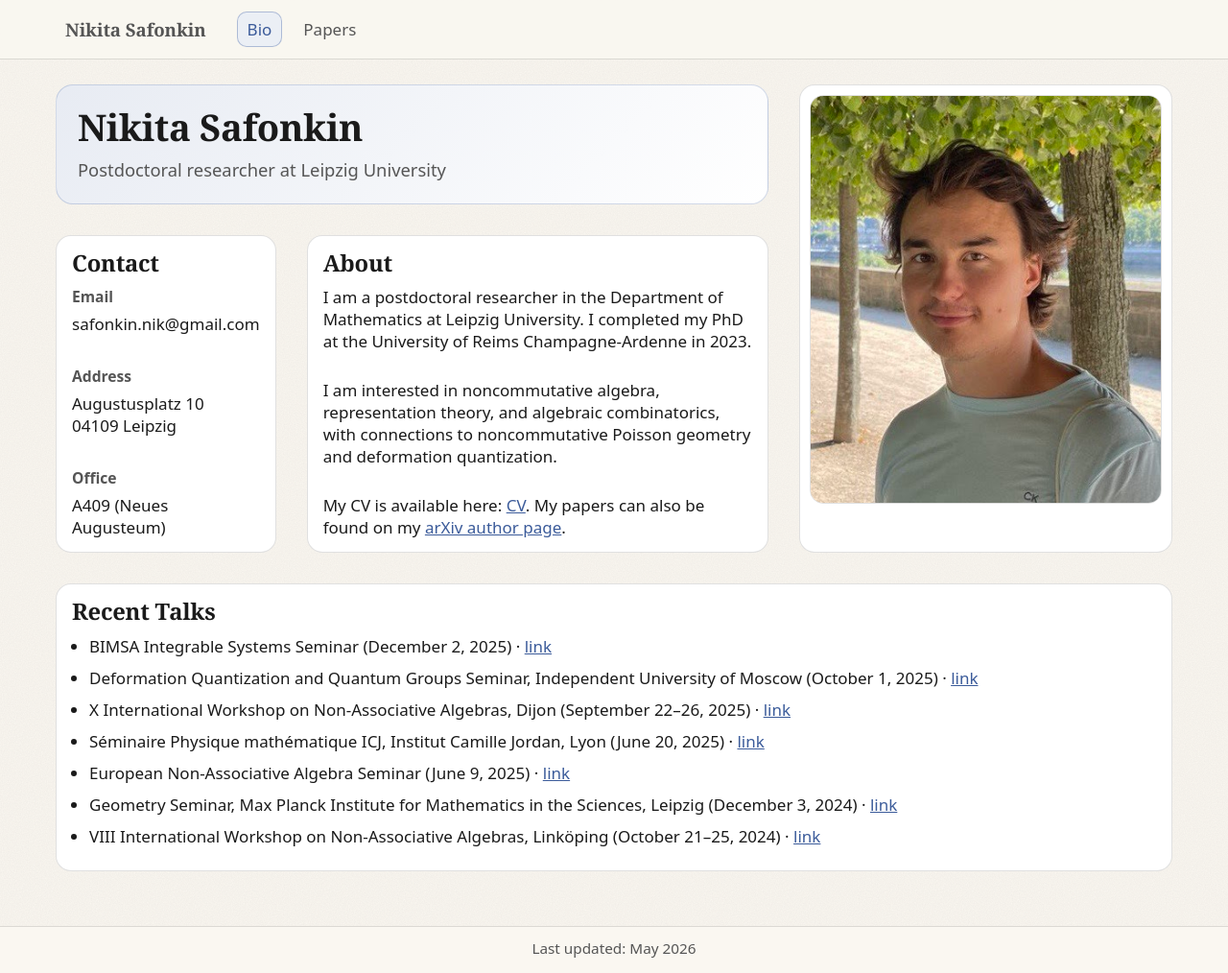
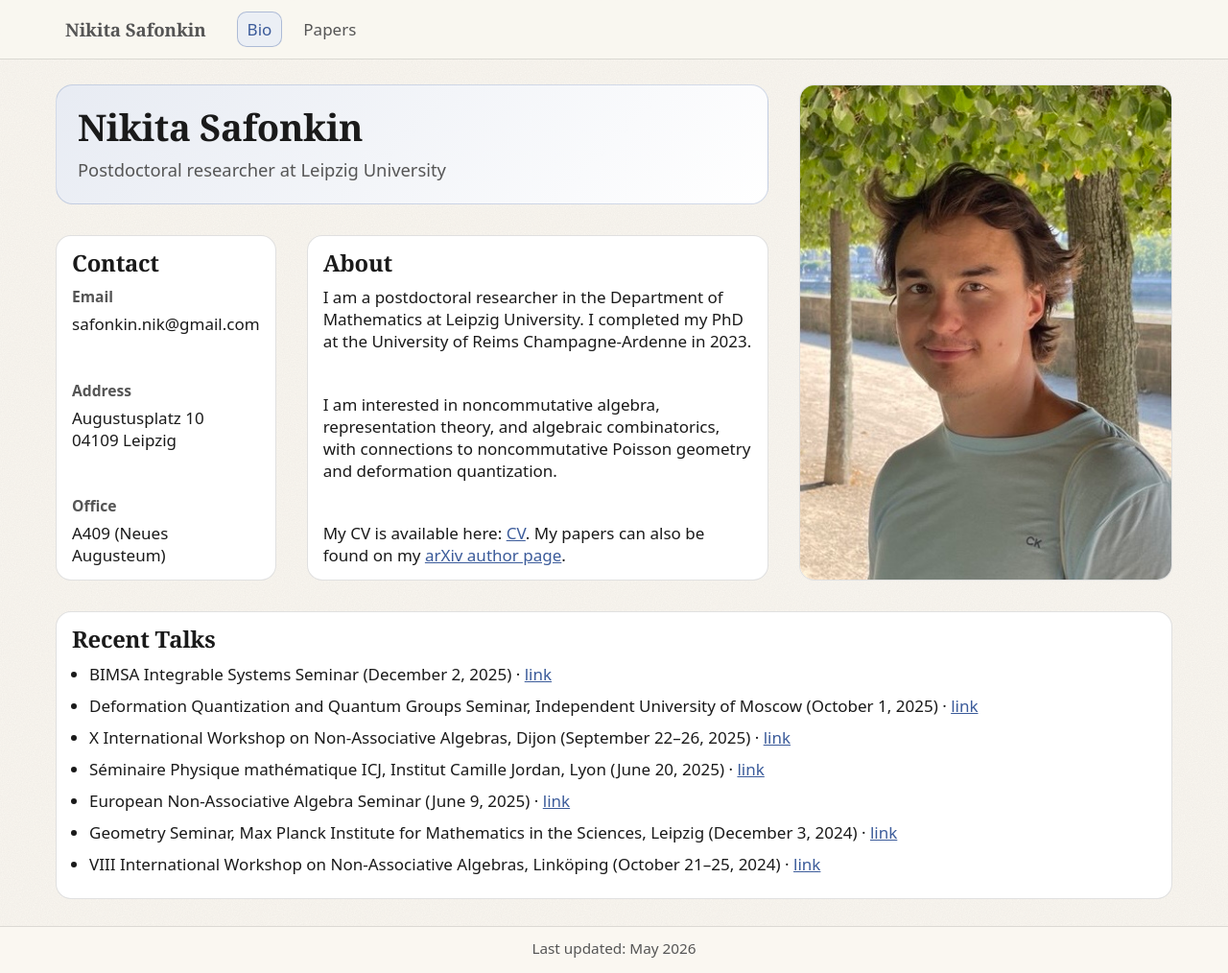
Before and after one commit to n-safonkin/n-safonkin.github.io, a Jekyll site: the page built from index.html, in a window 1280 px wide and 1014 px high. Shown: the whole window at 96% size. Built offline with Jekyll 4.4.1, drawn with Linux system fonts in a browser that asks for light colours.

Commit message:
Photo: recompress and fix fit (object-fit: cover)
- Recompress me.jpg at quality 80 (85K → 73K, same 399×532 dims)
- photo-card: drop padding/flex centering, let img fill via
  object-fit: cover so the image fills the card edge-to-edge on desktop
- Mobile (≤900px): keep the existing framed look with 78% width

Note: source image is 399px wide, which is borderline for high-DPI screens.
A higher-res original would render crisper on retina.

Co-Authored-By: Claude Opus 4.7 (1M context) <noreply@anthropic.com>

```diff
--- a/assets/index.css
+++ b/assets/index.css
@@ -36,22 +36,19 @@
   color: var(--muted);
 }
 
-/* Photo card: spans both rows, image fits inside */
+/* Photo card: spans both rows, image fills the card */
 .photo-card{
-  padding: 10px;
-  display: flex;
-  align-items: flex-start;
-  justify-content: center;
+  padding: 0;
+  display: block;
   overflow: hidden;
 }
 
 .photo-card img{
   display: block;
   width: 100%;
-  max-width: 100%;
-  height: auto;
-  border-radius: 14px;
-  border: 1px solid var(--border);
+  height: 100%;
+  object-fit: cover;
+  border: none;
 }
 
 /* Contact: spread sections more (Email / Address / Office / arXiv) */
@@ -107,8 +104,14 @@
       "contact";
   }
 
+  .photo-card{
+    padding: 10px;
+  }
   .photo-card img{
     width: 78%;
     max-width: 330px;
+    height: auto;
+    object-fit: initial;
+    margin: 0 auto;
   }
 }
```
Also changed, not shown: assets/me.jpg.
